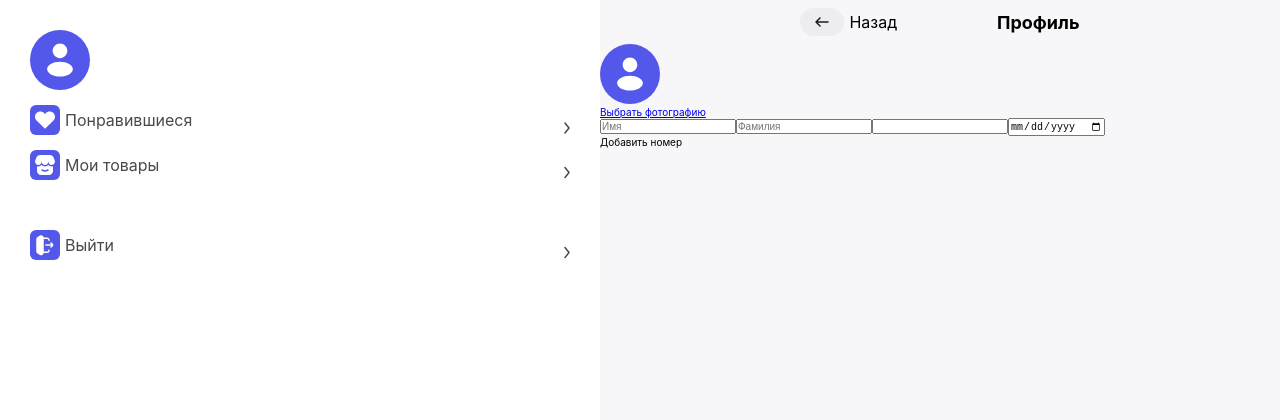
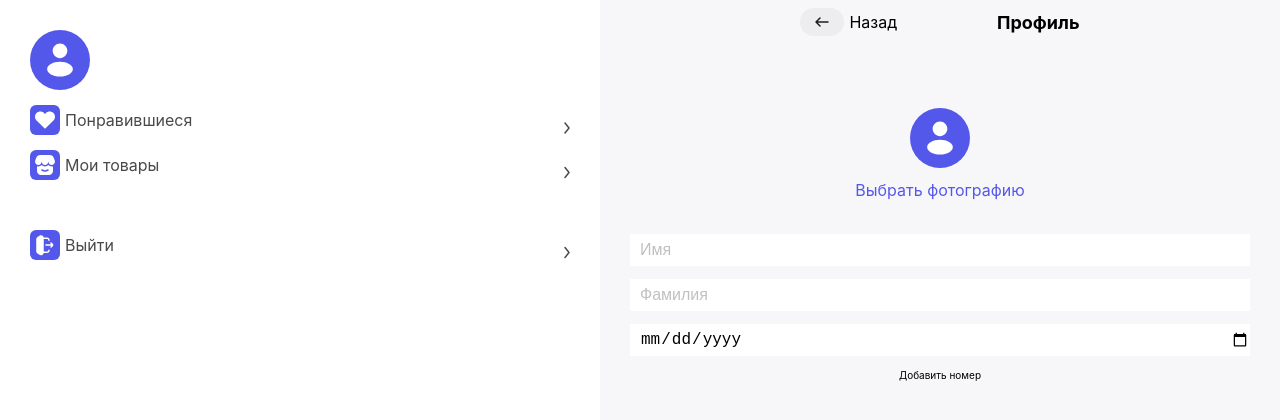
Before and after one commit to Venera00/neobis-front-marketplace, a React (Create React App) app: page /profile in a window 1280 px wide. Shown: the top 420 px of the page. Built offline with nearby package versions, Linux system fonts and the light colour scheme.

Commit message:
Add layout of profile

```diff
--- a/src/pages/ProfilePage/ProfilePage.css
+++ b/src/pages/ProfilePage/ProfilePage.css
@@ -7,3 +7,41 @@
   background-color: #f7f6f9;
   height: 72.5rem;
 }
+
+.profile-form {
+  display: flex;
+  flex-direction: column;
+  margin-top: 3.4rem;
+  gap: 1.3rem;
+}
+
+.profile-form input {
+  width: 62rem;
+  height: 3.2rem;
+  outline: none;
+  border: none;
+  font-weight: 400;
+  font-size: 1.6rem;
+  padding-left: 1rem;
+}
+
+.profile-form input::placeholder {
+  color: #c0c0c0;
+}
+
+.choose-photo {
+  flex-direction: column;
+  text-decoration: none;
+  margin-top: 6.4rem;
+}
+
+.choose-photo p {
+  color: #5458ea;
+  font-size: 1.6rem;
+  font-weight: 400;
+  padding-top: 1.2rem;
+}
+
+.choose-photo {
+  align-items: center;
+}
--- a/src/pages/ProfilePage/ProfilePage.js
+++ b/src/pages/ProfilePage/ProfilePage.js
@@ -18,19 +18,22 @@ const ProfilePage = ({ username, email }) => {
           <p className="signup-title">Профиль</p>
         </div>
 
-        <Link className="choose-photo">
+        <Link className="choose-photo flex">
           <img src={profileAvatar} />
           <p>Выбрать фотографию</p>
         </Link>
 
-        <form>
-          <input type="text" placeholder="Имя" />
+        <form className="profile-form flex">
+          <input
+            type="text"
+            placeholder="Имя"
+            onChange={(e) => e.target.value}
+          />
           <input type="text" placeholder="Фамилия" />
-          <input type="text" value={username} />
           <input type="date" placeholder="Дата рождения" />
+          <div className="add-mobile ">Добавить номер</div>
         </form>
 
-        <div>Добавить номер</div>
         <p>{email}</p>
       </div>
     </div>
--- a/src/pages/SignUpPage/SignUpPage.js
+++ b/src/pages/SignUpPage/SignUpPage.js
@@ -47,10 +47,10 @@ const SignUpPage = () => {
     onSubmit: async (values) => {
       try {
         const userInput = {
-          login: "",
-          email: "",
-          password: "",
-          passwordConfirm: "",
+          login: values.login,
+          email: values.email,
+          password: values.password,
+          passwordConfirm: values.passwordConfirm,
         };
 
         const response = await signup(userInput);
@@ -62,36 +62,13 @@ const SignUpPage = () => {
         console.log(error);
       }
 
-      console.log("Login:", login);
-      console.log("Email:", email);
-      console.log("Password:", password);
+      console.log("Login:", values.login);
+      console.log("Email:", values.email);
+      console.log("Password:", values.password);
     },
   });
 
   const { values, errors, touched, handleBlur, handleChange } = formik;
-
-  // const handleSubmit = async (e) => {
-  //   try {
-  //     const userInput = {
-  //       login: "",
-  //       email: "",
-  //       password: "",
-  //       passwordConfirm: "",
-  //     };
-
-  //     const response = await signup(userInput);
-  //     if (response && response.success) {
-  //       navigate("/profile");
-  //       console.log(response);
-  //     }
-  //   } catch (error) {
-  //     console.log(error);
-  //   }
-
-  //   console.log("Login:", login);
-  //   console.log("Email:", email);
-  //   console.log("Password:", password);
-  // };
 
   return (
     <div className="flex space-between main-container">
```
